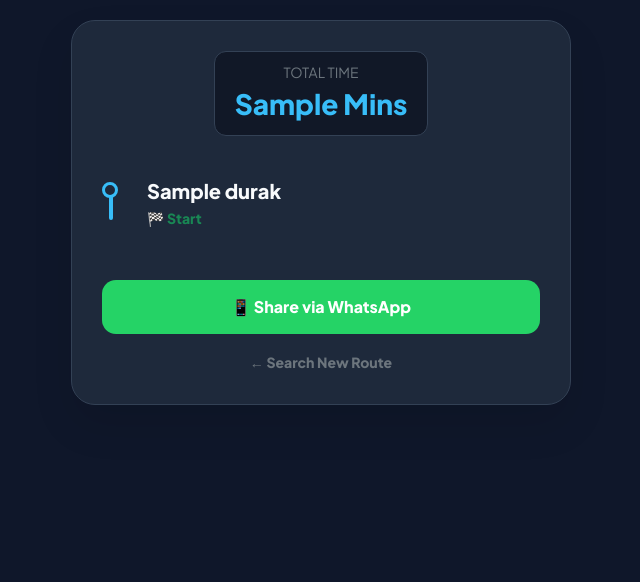
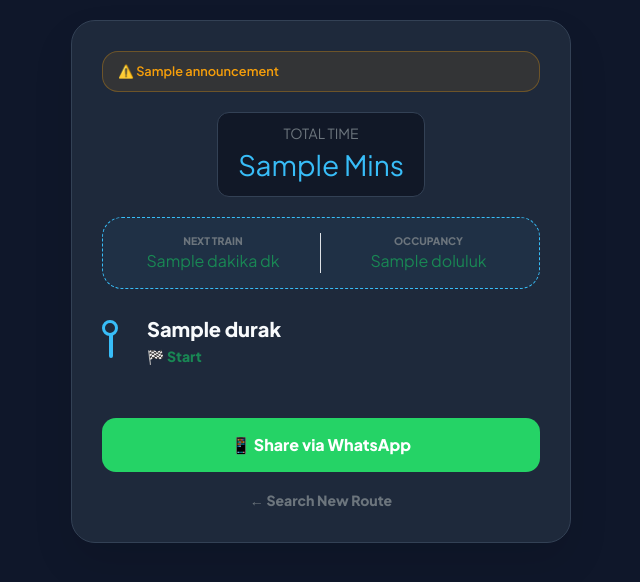
Before and after one commit to CtrL-61/Istanbul-Puplic-Transportation-Road-Finder, a Flask app: template templates/sonuc.html in a window 1280 px wide. Shown: the top 582 px of the page, without its empty margins (319-959 px from the left). Run offline with Flask 3, Linux system fonts and the light colour scheme; the template is opened without the code that fills it: most values are stand-ins (such as "Sample title", 1, 10 or a date in 2020).

Commit message:
Live data simulation has been added References have been added to the README.md file

```diff
--- a/requirements.txt
+++ b/requirements.txt
@@ -1,2 +1,3 @@
 flask
 networkx
+requests
--- a/templates/sonuc.html
+++ b/templates/sonuc.html
@@ -19,14 +19,33 @@
         body { background-color: var(--bg); color: var(--text); font-family: 'Plus Jakarta Sans', sans-serif; padding: 20px 0; transition: 0.3s; }
         .result-card { background: var(--card); border-radius: 24px; padding: 30px; border: 1px solid var(--border); box-shadow: 0 20px 40px rgba(0,0,0,0.1); }
 
-        /* Gelişmiş Timeline Yapısı */
+        /* Canlı Durum Kartı */
+        .live-status-card {
+            background: rgba(56, 189, 248, 0.05);
+            border-radius: 20px;
+            border: 1px dashed var(--accent);
+            padding: 15px;
+            margin-bottom: 25px;
+        }
+
+        /* Duyuru Bandı */
+        .alert-glass {
+            background: rgba(245, 158, 11, 0.1);
+            border: 1px solid rgba(245, 158, 11, 0.3);
+            border-radius: 16px;
+            padding: 10px 15px;
+            margin-bottom: 20px;
+            color: #f59e0b;
+            font-size: 0.8rem;
+            font-weight: 600;
+        }
+
         .timeline {
             position: relative;
             padding-left: 30px;
             margin-top: 20px;
         }
 
-        /* Hattı çizen ana dikey çizgi */
         .timeline::before {
             content: '';
             position: absolute;
@@ -44,7 +63,6 @@
             padding-left: 15px;
         }
 
-        /* Durak Noktası (Yuvarlak) */
         .step::after {
             content: '';
             position: absolute;
@@ -56,10 +74,8 @@
             background: var(--card);
             border: 3px solid var(--accent);
             z-index: 2;
-            transition: 0.3s;
         }
 
-        /* Aktarma yapılan durakları vurgula */
         .step.transfer-node::after {
             border-color: #f59e0b;
             transform: scale(1.3);
@@ -76,10 +92,32 @@
 <body>
     <div class="container">
         <div class="result-card mx-auto" style="max-width: 500px;">
+
+            {% if announcement %}
+            <div class="alert-glass">
+                ⚠️ {{ announcement }}
+            </div>
+            {% endif %}
+
             <div class="text-center">
                 <div class="time-badge">
                     <span class="text-secondary small d-block">{% if current_lang == 'tr' %}TOPLAM SÜRE{% else %}TOTAL TIME{% endif %}</span>
-                    <span class="fs-3 fw-bold" style="color: var(--accent)">{{ rota_sonucu.toplam_sure if rota_sonucu else '?' }} {% if current_lang == 'tr' %}Dakika{% else %}Mins{% endif %}</span>
+                    <span class="fs-3 fw-800" style="color: var(--accent)">{{ rota_sonucu.toplam_sure if rota_sonucu else '?' }} {% if current_lang == 'tr' %}Dakika{% else %}Mins{% endif %}</span>
+                </div>
+            </div>
+
+            <div class="live-status-card">
+                <div class="row text-center">
+                    <div class="col-6 border-end">
+                        <small class="text-secondary d-block fw-bold" style="font-size: 0.65rem;">{% if current_lang == 'tr' %}SONRAKİ TREN{% else %}NEXT TRAIN{% endif %}</small>
+                        <span class="fw-800 text-success">{{ live_info.dakika }} dk</span>
+                    </div>
+                    <div class="col-6">
+                        <small class="text-secondary d-block fw-bold" style="font-size: 0.65rem;">{% if current_lang == 'tr' %}DOLULUK{% else %}OCCUPANCY{% endif %}</small>
+                        <span class="fw-800 {% if live_info.doluluk == 'Yüksek' %}text-danger{% elif live_info.doluluk == 'Orta' %}text-warning{% else %}text-success{% endif %}">
+                            {{ live_info.doluluk }}
+                        </span>
+                    </div>
                 </div>
             </div>
 
@@ -117,7 +155,6 @@
     </div>
 
     <script>
-        // Tema Tercihi
         const savedTheme = localStorage.getItem('theme') || 'dark';
         document.documentElement.setAttribute('data-theme', savedTheme);
 
```
Also changed, not shown: static/css/style.css (+26 -0 lines), templates/index.html (+29 -4 lines).
